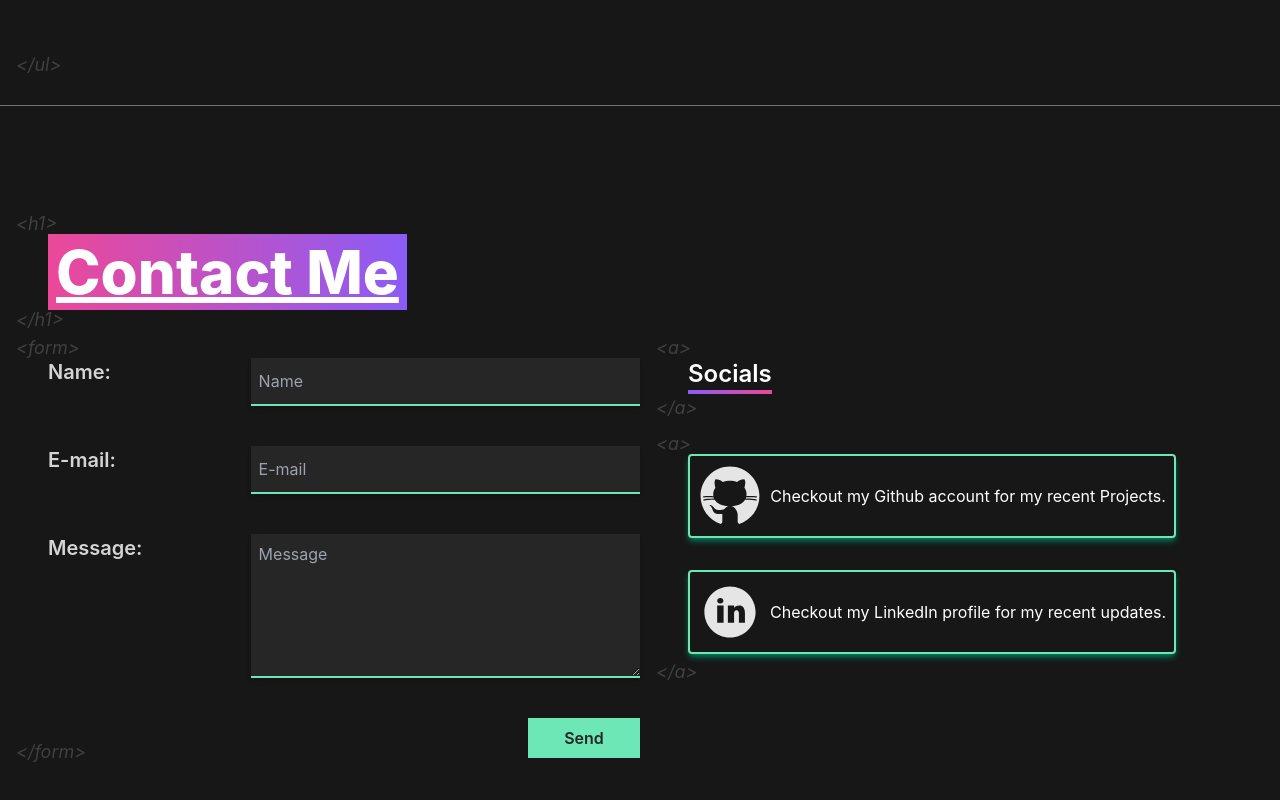
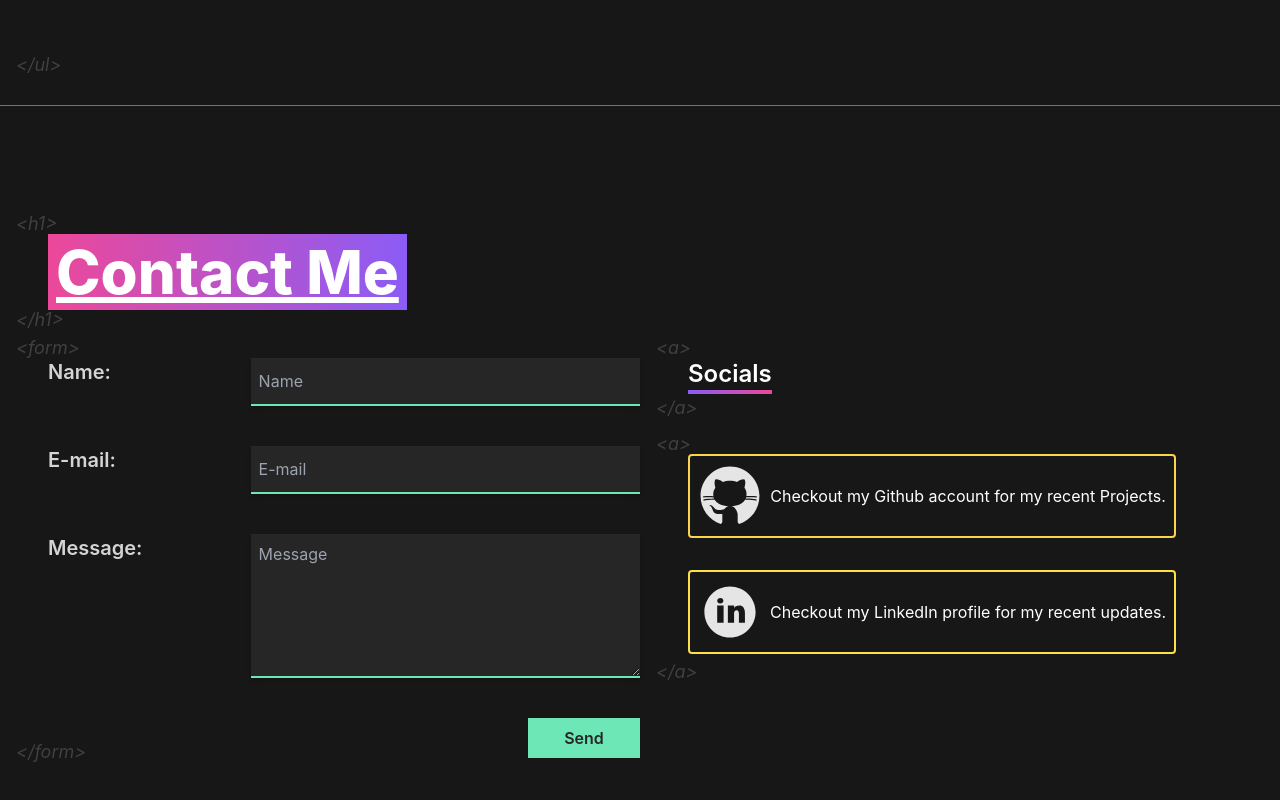
Before and after one commit to Inderpreet-React/portfolio, a React (Create React App) app: page /contactme in a window 1280 px wide. Shown: the part 2297-3097 px from the top of the page. Built offline with nearby package versions, Linux system fonts and the light colour scheme.

Commit message:
change bg-color

```diff
--- a/src/components/ContactMe.js
+++ b/src/components/ContactMe.js
@@ -57,7 +57,7 @@ export default function ContactMe({ isContactRef }) {
 							</span>
 							<input
 								required
-								className="focus:ring-none relative h-full w-full border-b-2 border-emerald-300  bg-neutral-800 p-2 text-neutral-900 caret-emerald-300 shadow-md transition-all  focus:shadow-lg focus:shadow-emerald-600 focus:outline-none focus:placeholder:text-neutral-800 md:w-2/3"
+								className="focus:ring-none relative h-full w-full border-b-2 border-emerald-300  bg-neutral-800 p-2 text-neutral-200 caret-emerald-300 shadow-md transition-all  focus:shadow-lg focus:shadow-emerald-600 focus:outline-none focus:placeholder:text-neutral-800 md:w-2/3"
 								type="text"
 								name="name"
 								placeholder="Name"
@@ -70,7 +70,7 @@ export default function ContactMe({ isContactRef }) {
 							</span>
 							<input
 								required
-								className="focus:ring-none relative h-full w-full border-b-2 border-emerald-300 bg-neutral-800 p-2 text-neutral-900 caret-emerald-300 shadow-md transition-all  focus:shadow-lg focus:shadow-emerald-600 focus:outline-none focus:placeholder:text-neutral-800 md:w-2/3"
+								className="focus:ring-none relative h-full w-full border-b-2 border-emerald-300 bg-neutral-800 p-2 text-neutral-200 caret-emerald-300 shadow-md transition-all  focus:shadow-lg focus:shadow-emerald-600 focus:outline-none focus:placeholder:text-neutral-800 md:w-2/3"
 								type="email"
 								name="mail"
 								placeholder="E-mail"
@@ -86,7 +86,7 @@ export default function ContactMe({ isContactRef }) {
 								name="message"
 								size="100"
 								placeholder="Message"
-								className="focus:ring-none relative h-full w-full border-b-2 border-emerald-300 bg-neutral-800 p-2 text-neutral-900 caret-emerald-300 shadow-md transition-all  focus:shadow-lg focus:shadow-emerald-600 focus:outline-none focus:placeholder:text-neutral-800 md:w-2/3"
+								className="focus:ring-none relative h-full w-full border-b-2 border-emerald-300 bg-neutral-800 p-2 text-neutral-200 caret-emerald-300 shadow-md transition-all  focus:shadow-lg focus:shadow-emerald-600 focus:outline-none focus:placeholder:text-neutral-800 md:w-2/3"
 							/>
 						</div>
 						<div className="group relative w-28 self-end">
@@ -141,7 +141,7 @@ export default function ContactMe({ isContactRef }) {
 									href="https://github.com/Inderpreet-React"
 									target="_blank"
 									rel="noopener noreferrer"
-									className="flex gap-2 rounded border-2 border-emerald-300 p-2 shadow-sm shadow-emerald-700 transition-all hover:scale-105 hover:shadow-lg hover:shadow-emerald-700 md:shadow-md md:shadow-emerald-700"
+									className="flex gap-2 rounded border-2 border-amber-300 p-2 transition-all hover:scale-105 hover:shadow-lg hover:shadow-amber-600"
 								>
 									<div className="flex h-16 w-16 fill-neutral-200">
 										<GithubIcon />
@@ -154,7 +154,7 @@ export default function ContactMe({ isContactRef }) {
 									href="https://github.com/Inderpreet-React"
 									target="_blank"
 									rel="noopener noreferrer"
-									className="flex gap-2 rounded border-2 border-emerald-300 p-2 shadow-sm shadow-emerald-700 transition-all hover:scale-105 hover:shadow-lg hover:shadow-emerald-700 md:shadow-md md:shadow-emerald-700"
+									className="flex gap-2 rounded border-2 border-yellow-300 p-2 transition-all hover:scale-105 hover:shadow-lg hover:shadow-yellow-600"
 								>
 									<div className="flex h-16 w-16 fill-neutral-200">
 										<LinkedInIcon />
```
